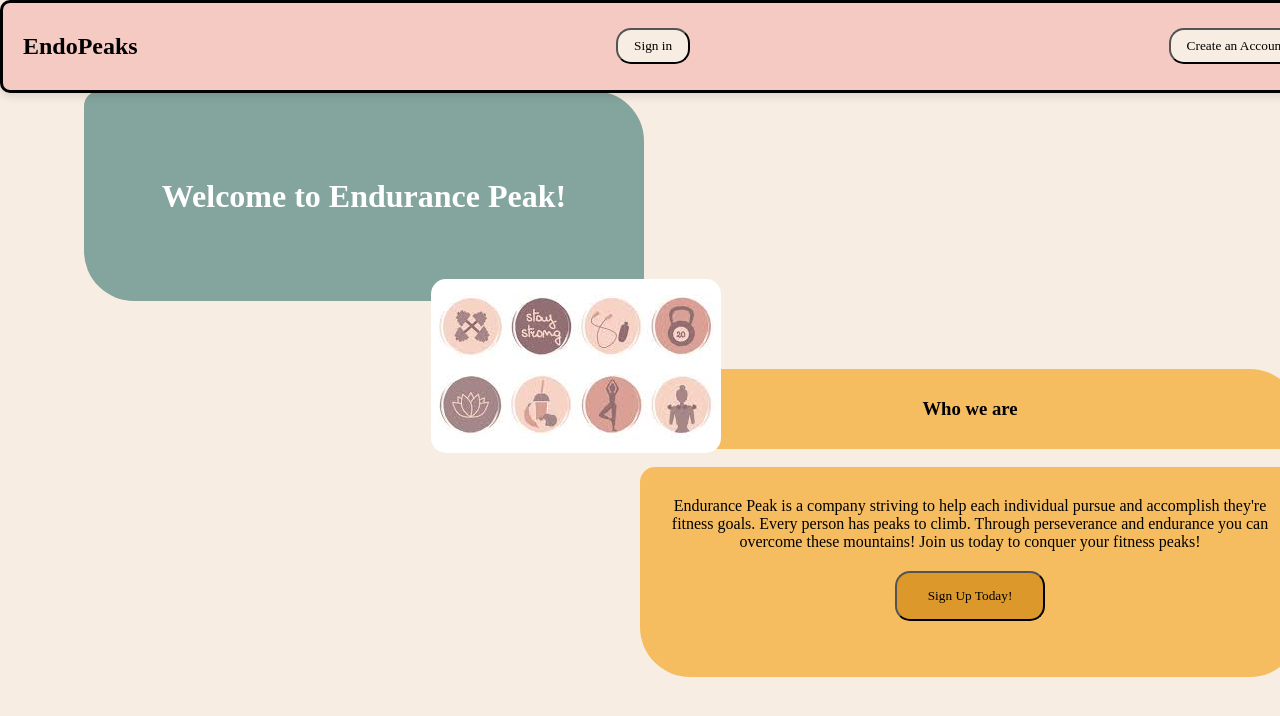
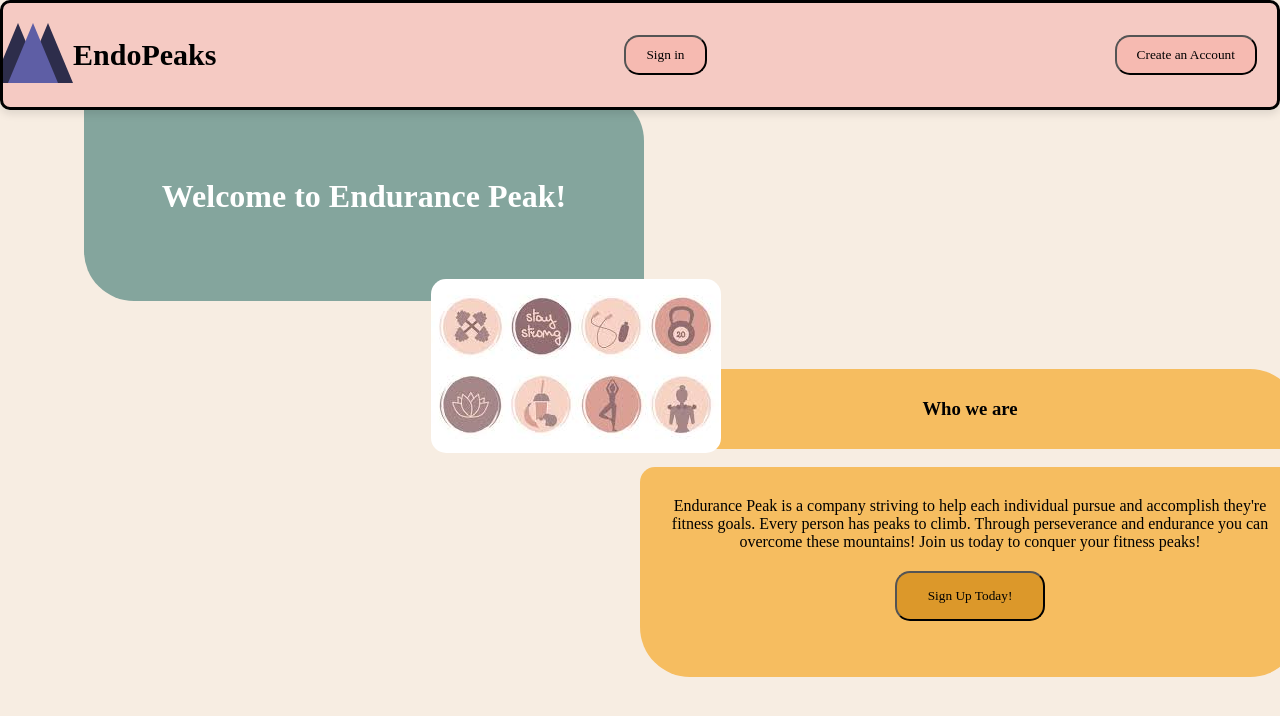
Before and after one commit to honoreverhart/Capstone_Project, a React (Vite) app in the folder client/: page / in a window 1280 px wide. Shown: the top 716 px of the page. Built offline with nearby package versions, Linux system fonts and the light colour scheme.

Commit message:
wokring on css

```diff
--- a/client/src/index.css
+++ b/client/src/index.css
@@ -102,6 +102,7 @@ h3 {
   align-items: center;
   overflow: hidden;
   width: 100%;
+  max-width: 100%;
   padding: 10px 20px;
   margin: 0;
   position: fixed;
@@ -113,15 +114,14 @@ h3 {
   box-shadow: 0 4px 8px rgba(0, 0, 0, 0.1);
   transition: all 0.3s ease;
   z-index: 10;
+  box-sizing: border-box;
 }
 
 .nav-button{
-  padding: 8px 16px;
+  padding: 10px 20px;
   border-radius: 5px;
   cursor: pointer;
-  transition: background-color 0.3s ease;
-  float: right;
-  background-color:#f7ede2;
+  background-color:#f6bab1;
   color: black;
   text-align: center;
   justify-content: center;
@@ -133,8 +133,10 @@ h3 {
   background-color: #c3928a;
 }
 
-
 .navbar.logo {
+  position: relative;
+  display: flex;
+  align-items: center;
   margin: 10px;
   color: #333;
   transition: color 0.3s ease;
@@ -278,29 +280,37 @@ h3 {
 .piece1, .piece2, .piece3{
   width: 0;
   height: 0;
-  border-left: 15px solid transparent;
-  border-right: 15px solid transparent;
-  border-bottom: 30px solid;
+  border-left: 25px solid transparent;
+  border-right: 25px solid transparent;
+  border-bottom: 50px solid;
   position: absolute;
-  top: 15px;
+  top: 0;
 }
 
 .piece1 {
-  border-bottom: 30px solid rgb(45, 45, 75);
-  left: -87px;
+  border-bottom: 60px solid rgb(45, 45, 75);
+  left: 20px;
+  top: 20px;
+  z-index: 1;
+}
+
+.piece2 {
+  border-bottom: 60px solid rgb(94, 94, 165);
+  left: 5px;
+  top: 20px;
   z-index: 2;
 }
 
-.piece2 {
-  border-bottom: 30px solid rgb(94, 94, 165);
-  left: -100px;
+.piece3 {
+  border-bottom: 60px solid rgb(45, 45, 75);
+  left: -10px;
+  top: 20px;
   z-index: 1;
 }
 
-.piece3 {
-  border-bottom: 30px solid rgb(45, 45, 75);
-  left: -115px;
-  z-index: 1;
+h2.logo {
+  font-size: 30px;
+  margin-left: 50px; /* Space the logo text away from the mountains */
 }
 
 @media (max-width: 768px) {
```
